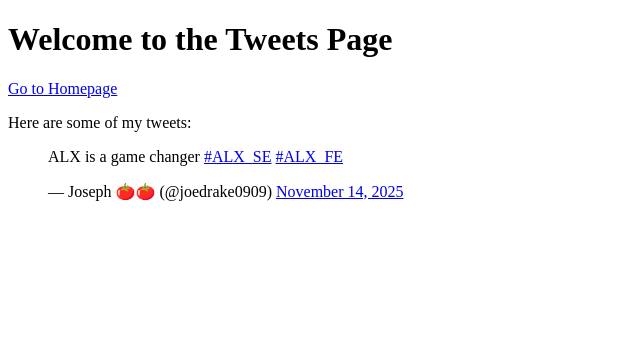
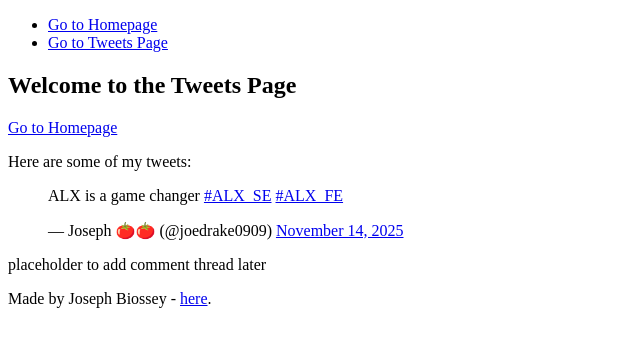
Before and after one commit to joedrake0909/My_First_Portfolio, a plain HTML site: page html_basic/tweets.html in a window 1280 px wide. Shown: the whole page, without its empty margins (0-640 px from the left). Drawn offline with Linux system fonts and the light colour scheme.

Commit message:
Add tweets page with embedded tweet and full site navigation structure

```diff
--- a/html_basic/tweets.html
+++ b/html_basic/tweets.html
@@ -6,14 +6,39 @@
     <title>My Tweets Page</title>
 </head>
 <body>
-    <h1>Welcome to the Tweets Page</h1>
 
-    <a href = "index.html">Go to Homepage</a>
+    <header>
+        <ul>
+            <li><a href="index.html">Go to Homepage</a></li>
+            <li><a href="tweets.html">Go to Tweets Page</a></li>
+        </ul>
+    </header>
 
-    <p>Here are some of my tweets:</p>
+    <main>
+        <article>
 
-    <blockquote class="twitter-tweet"><p lang="en" dir="ltr">ALX is a game changer <a href="https://twitter.com/hashtag/ALX_SE?src=hash&amp;ref_src=twsrc%5Etfw">#ALX_SE</a> <a href="https://twitter.com/hashtag/ALX_FE?src=hash&amp;ref_src=twsrc%5Etfw">#ALX_FE</a></p>&mdash; Joseph 🍅🍅 (@joedrake0909) <a href="https://twitter.com/joedrake0909/status/1989322639509221452?ref_src=twsrc%5Etfw">November 14, 2025</a></blockquote> <script async src="https://platform.twitter.com/widgets.js" charset="utf-8"></script>
+            <h1>Welcome to the Tweets Page</h1>
 
+            <a href = "index.html">Go to Homepage</a>
+
+            <p>Here are some of my tweets:</p>
+
+            <blockquote class="twitter-tweet"><p lang="en" dir="ltr">ALX is a game changer <a href="https://twitter.com/hashtag/ALX_SE?src=hash&amp;ref_src=twsrc%5Etfw">#ALX_SE</a> <a href="https://twitter.com/hashtag/ALX_FE?src=hash&amp;ref_src=twsrc%5Etfw">#ALX_FE</a></p>&mdash; Joseph 🍅🍅 (@joedrake0909) <a href="https://twitter.com/joedrake0909/status/1989322639509221452?ref_src=twsrc%5Etfw">November 14, 2025</a></blockquote> <script async src="https://platform.twitter.com/widgets.js" charset="utf-8"></script>
+
+
+        </article>
+
+
+
+        <aside>
+            <p>placeholder to add comment thread later</p>
+        </aside>
+
+    </main>
+
+    <footer>
+        <p>Made by Joseph Biossey - <a href="https://github.com/joedrake0909" target="_blank">here</a>.</p>
+    </footer>
 
 
 </body>
```
